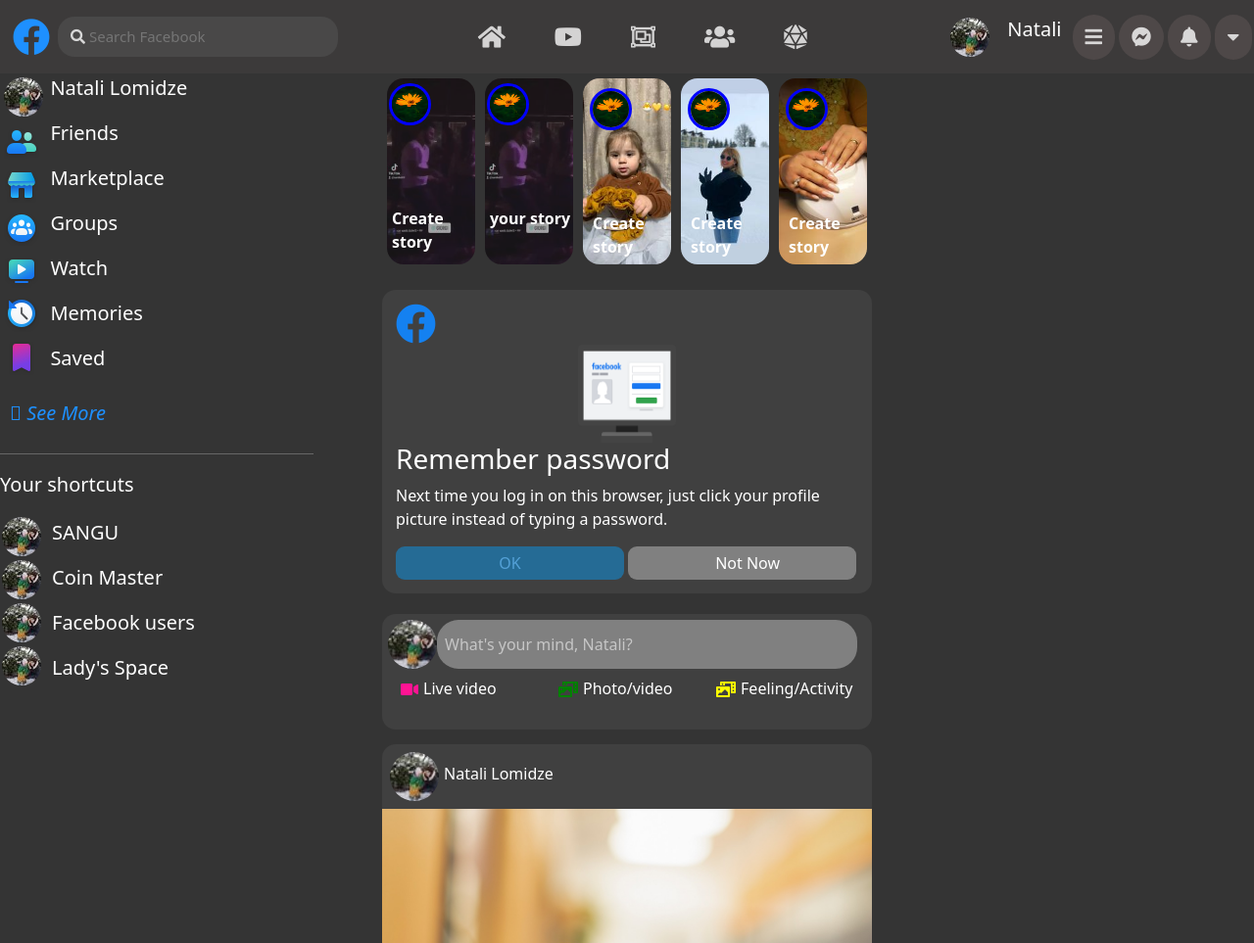
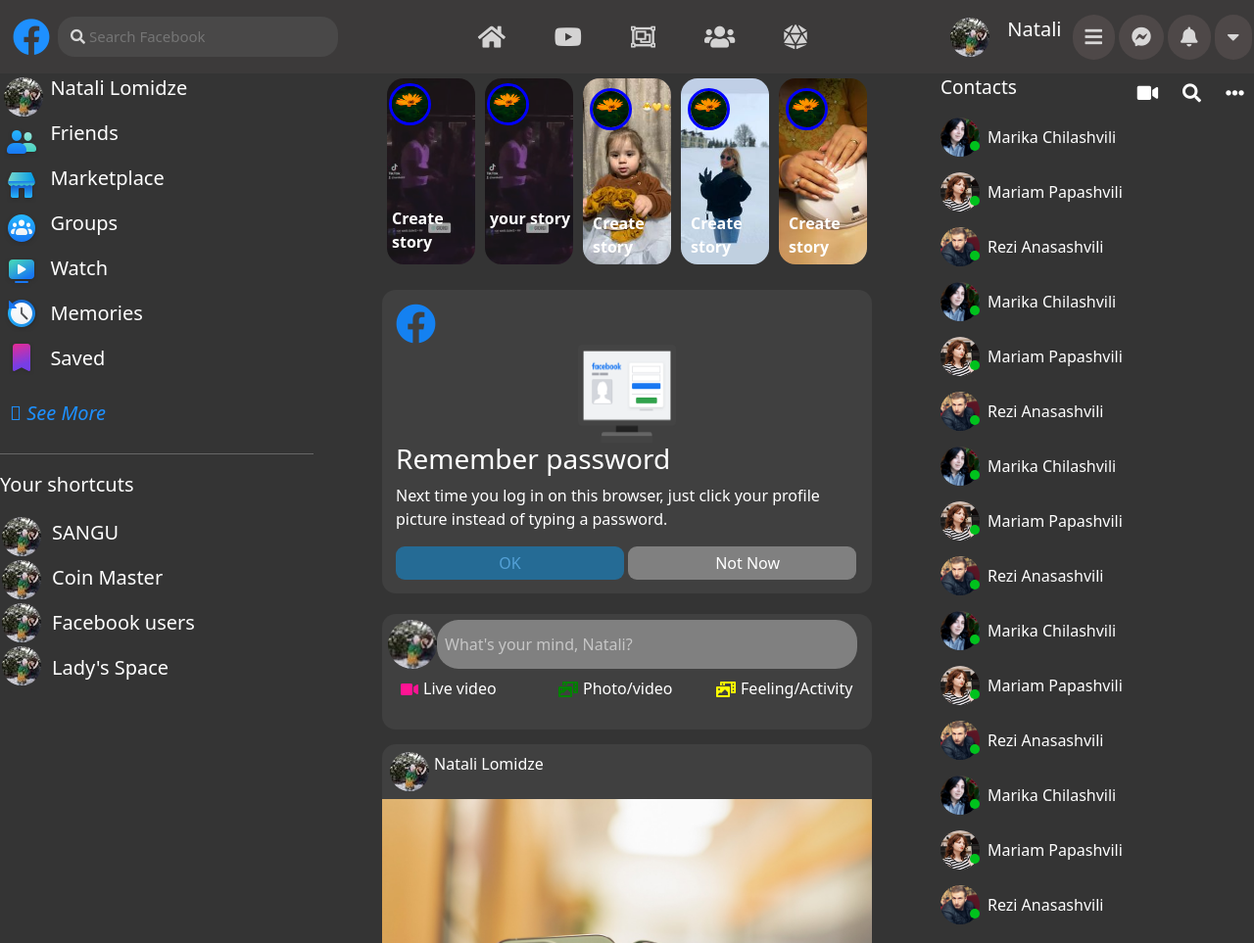
Before and after one commit to llomize/nataliii, a plain HTML site: page facebook/facebook.html in a window 1280 px wide. Shown: the top 963 px of the page at 98% size. Drawn offline with nearby package versions, Linux system fonts and the light colour scheme.

Commit message:
facebook(3)

```diff
--- a/facebook/facebook.css
+++ b/facebook/facebook.css
@@ -348,8 +348,8 @@
 
 }
 .naa{
-    width: 50px;
-    height: 50px;
+    width: 40px;
+    height: 40px;
     border-radius: 50%;
 }
 .cow{
@@ -410,3 +410,40 @@
     border:none;
     margin: 8px;
 }
+.contact{
+    display: flex;
+    justify-content: space-between;
+    font-size: 19px;
+}
+.contact-icons{
+    color: white;
+}
+.contact-icons>i{
+   padding: 10px;
+}
+.bg-img5{
+    background-size: cover;
+    display: flex;
+    justify-content: end;
+    align-items: end;
+}
+.bg-1{
+    background-image: url("marika3_n.jpg");
+}
+.bg-2{
+    background-image: url("mariiam08_n.jpg");
+}
+.bg-3{
+    background-image: url("rezi32_o.jpg");
+}
+.green>img{
+    width: 10px;
+    height: 10px;
+    border-radius: 50%;
+}
+.active{
+    display: flex;
+}
+.active>p{
+    padding: 8px;
+}
--- a/facebook/facebook.html
+++ b/facebook/facebook.html
@@ -82,7 +82,6 @@
             </div>
         </div>
     </div>
-
     <div class="main-2">
         <div class="wall">
             <div class="stores">
@@ -176,13 +175,140 @@
                     </div>
 
                 </div>
-                <textarea class="text">What's your mind, Natali?</textarea>
+                <textarea class="text" placeholder="What's your mind, Natali?"></textarea>
             </div>
         </div>
 
     </div>
     <div class="main-3">
-
+        <div class="contact">
+            <p>Contacts</p>
+            <div class="contact-icons">
+            <i class="fas fa-video"></i>
+            <i class="fas fa-search"></i>
+            <i class="fas fa-ellipsis-h"></i>
+            </div>
+        </div>
+        <div class="active">
+        <div class="bg-img5 naa bg-1">
+            <div class="green">
+                <img src="F1_green_flag.svg.png">
+            </div>
+        </div>
+            <p>Marika Chilashvili</p>
+        </div>
+        <div class="active">
+            <div class="bg-img5 naa bg-2">
+                <div class="green">
+                    <img src="F1_green_flag.svg.png">
+                </div>
+            </div>
+            <p>Mariam Papashvili</p>
+        </div>
+        <div class="active">
+            <div class="bg-img5 naa bg-3">
+                <div class="green">
+                    <img src="F1_green_flag.svg.png">
+                </div>
+            </div>
+            <p>Rezi Anasashvili</p>
+        </div>
+        <div class="active">
+            <div class="bg-img5 naa bg-1">
+                <div class="green">
+                    <img src="F1_green_flag.svg.png">
+                </div>
+            </div>
+            <p>Marika Chilashvili</p>
+        </div>
+        <div class="active">
+            <div class="bg-img5 naa bg-2">
+                <div class="green">
+                    <img src="F1_green_flag.svg.png">
+                </div>
+            </div>
+            <p>Mariam Papashvili</p>
+        </div>
+        <div class="active">
+            <div class="bg-img5 naa bg-3">
+                <div class="green">
+                    <img src="F1_green_flag.svg.png">
+                </div>
+            </div>
+            <p>Rezi Anasashvili</p>
+        </div>
+        <div class="active">
+            <div class="bg-img5 naa bg-1">
+                <div class="green">
+                    <img src="F1_green_flag.svg.png">
+                </div>
+            </div>
+            <p>Marika Chilashvili</p>
+        </div>
+        <div class="active">
+            <div class="bg-img5 naa bg-2">
+                <div class="green">
+                    <img src="F1_green_flag.svg.png">
+                </div>
+            </div>
+            <p>Mariam Papashvili</p>
+        </div>
+        <div class="active">
+            <div class="bg-img5 naa bg-3">
+                <div class="green">
+                    <img src="F1_green_flag.svg.png">
+                </div>
+            </div>
+            <p>Rezi Anasashvili</p>
+        </div>
+        <div class="active">
+            <div class="bg-img5 naa bg-1">
+                <div class="green">
+                    <img src="F1_green_flag.svg.png">
+                </div>
+            </div>
+            <p>Marika Chilashvili</p>
+        </div>
+        <div class="active">
+            <div class="bg-img5 naa bg-2">
+                <div class="green">
+                    <img src="F1_green_flag.svg.png">
+                </div>
+            </div>
+            <p>Mariam Papashvili</p>
+        </div>
+        <div class="active">
+            <div class="bg-img5 naa bg-3">
+                <div class="green">
+                    <img src="F1_green_flag.svg.png">
+                </div>
+            </div>
+            <p>Rezi Anasashvili</p>
+        </div>
+        <div class="active">
+            <div class="bg-img5 naa bg-1">
+                <div class="green">
+                    <img src="F1_green_flag.svg.png">
+                </div>
+            </div>
+            <p>Marika Chilashvili</p>
+        </div>
+        <div class="active">
+            <div class="bg-img5 naa bg-2">
+                <div class="green">
+                    <img src="F1_green_flag.svg.png">
+                </div>
+            </div>
+            <p>Mariam Papashvili</p>
+        </div>
+        <div class="active">
+            <div class="bg-img5 naa bg-3">
+                <div class="green">
+                    <img src="F1_green_flag.svg.png">
+                </div>
+            </div>
+            <p>Rezi Anasashvili</p>
+        </div>
     </div>
 
 </div>
```
Also changed, not shown: facebook/F1_green_flag.svg.png (added), facebook/mariiam08_n.jpg (added), facebook/marika3_n.jpg (added), facebook/rezi32_o.jpg (added).
